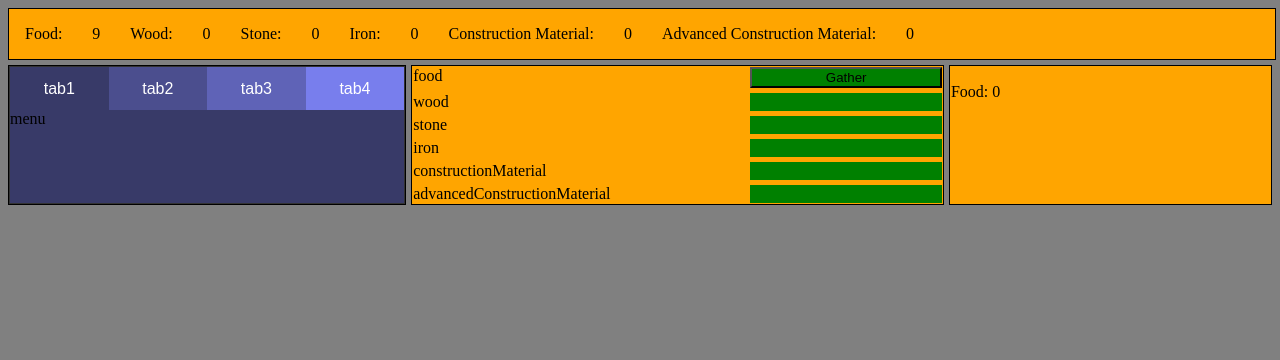
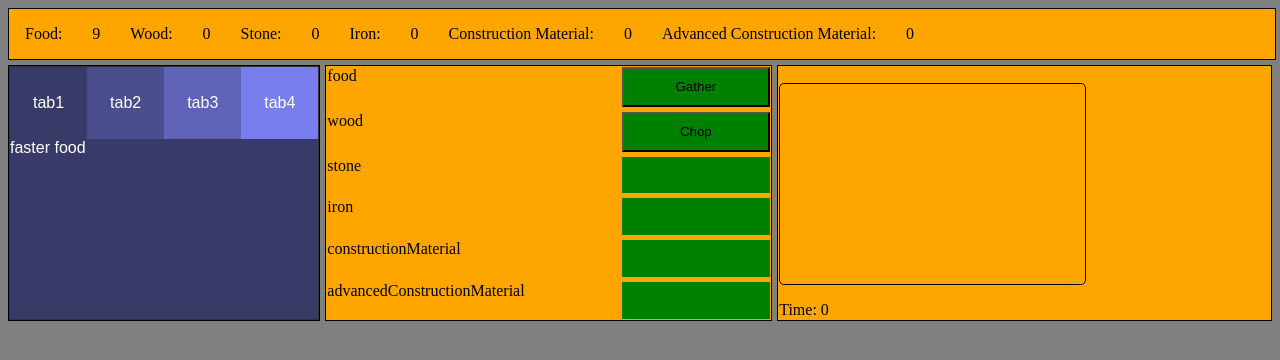
Before and after one commit to Mikmist/JavascriptGame, a plain HTML site: page index.html in a window 1280 px wide. Drawn offline with Linux system fonts and the light colour scheme.

Commit message:
zino is liev

```diff
--- a/index.html
+++ b/index.html
@@ -50,7 +50,7 @@
             <button class="button button4" type="button" onclick="upgradebutton4();">tab4</button>
 
             <div class="menu">
-                menu
+                <button class="button" type="button" onclick="upgradeFood()">faster food</button>
             </div>
         </div>
         <div class="helloWorld2">
@@ -64,9 +64,7 @@
                 wood
 
             </div>
-                <div class="woodButton">
-
-                </div>
+            <button class="woodButton" type="button" onclick="woodButton()">Chop</button>
             <div class="stone">
                 stone
 
@@ -97,7 +95,13 @@
             </div>
             </div>
             <div class="helloWorld3">
-            <p id="foodDisplay">Food: 0</p>
+            <!-- Here come the notifications with a max of 5. -->
+           <p class="border container notification-box" id="textDisplay"></p>
+
+           <div id="time">
+               Time: 0
+               <!--  Here come the time-->
+           </div>
         </div>
     </div>
 
--- a/main.js
+++ b/main.js
@@ -15,15 +15,16 @@ window.setInterval(function(){
 // //    document.getElementById('time').innerHTML = "Time: " + round(++time);
     console.log(food);
 //    console.log(wood);
-//    woodFunction();
+
     foodFunction();
+    woodFunction();
     document.getElementById('foodDisplay').innerHTML = round(foodNumber);
 	document.getElementById('woodDisplay').innerHTML = round(woodNumber);
 	document.getElementById('stoneDisplay').innerHTML = round(stoneNumber);
 	document.getElementById('ironDisplay').innerHTML = round(ironNumber);
 	document.getElementById('constructionMaterialDisplay').innerHTML = round(constructionMaterialNumber);
 	document.getElementById('advancedConstructionMaterialDisplay').innerHTML = round(advancedConstructionMaterialNumber);
-//    lowFoodWarning();
+    lowFoodWarning();
 }, 1000)
 
 
@@ -59,7 +60,7 @@ function woodFunction(){
 
 function foodButton(){
     if(food){
-      food = false;
+//      food = false;
     } else {
       food = true;
         wood = false;
@@ -69,7 +70,7 @@ function foodButton(){
 
 function woodButton(){
     if(wood){
-        wood = false;
+//        wood = false;
     } else {
         wood = true;
         food = false;
```
Lines whose indentation alone changed are shown as unchanged.
